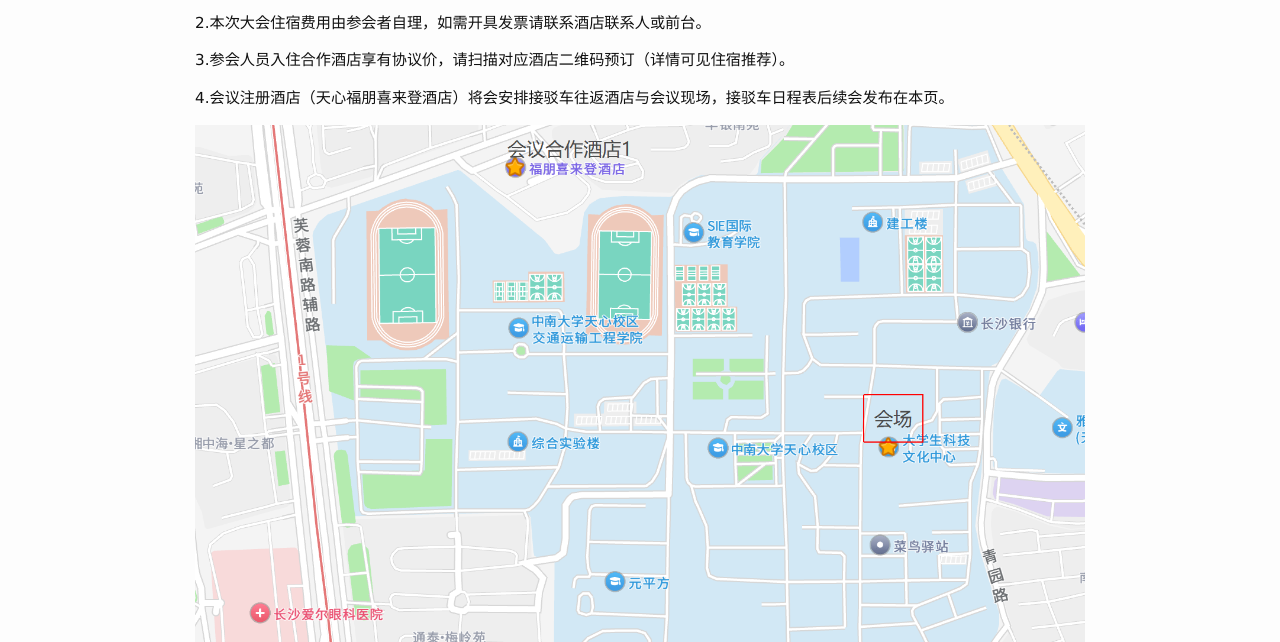
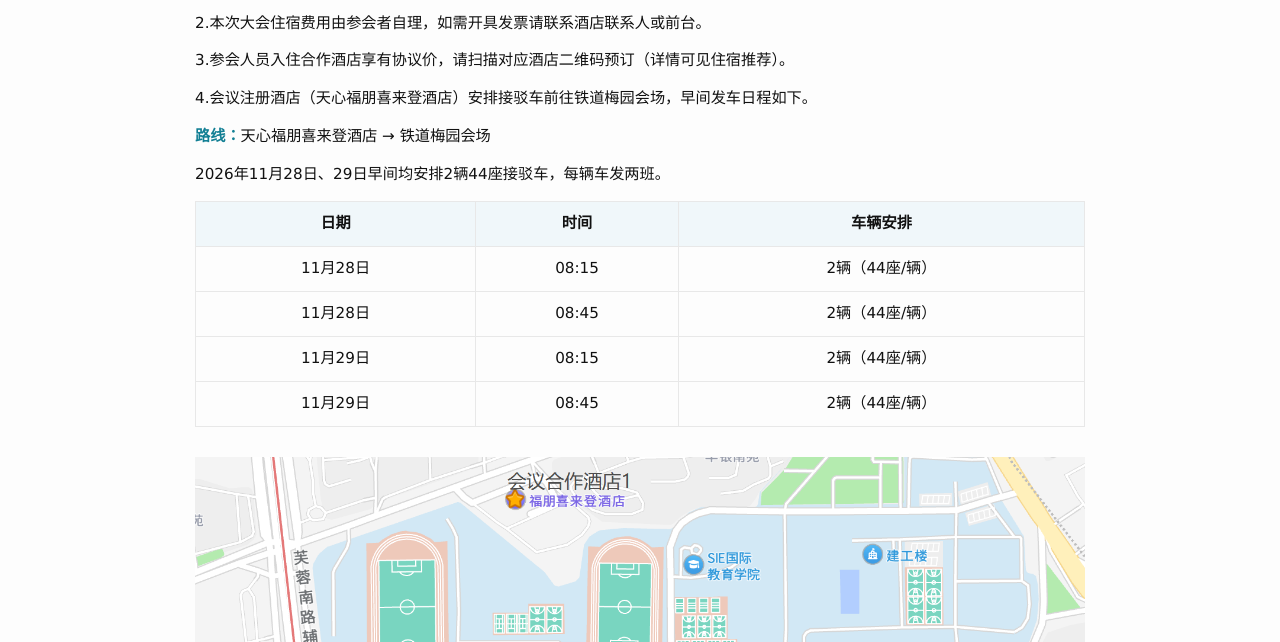
Before and after one commit to Chinasys-winter-2026/Chinasys-winter-2026.github.io, a plain HTML site: page neighbor.html in a window 1280 px wide. Shown: the part 158-800 px from the top of the page. Drawn offline with Linux system fonts and the light colour scheme; a web font is replaced by a local one.

Commit message:
接驳车

```diff
--- a/neighbor.html
+++ b/neighbor.html
@@ -91,6 +91,20 @@
                 background: #f0f7fa;
                 line-height: 1.8;
             }
+            .shuttle-table {
+                width: 100%;
+                margin-bottom: 2em;
+                border-collapse: collapse;
+            }
+            .shuttle-table th,
+            .shuttle-table td {
+                padding: 0.7em;
+                border: 1px solid #e8e8e8;
+                text-align: center;
+            }
+            .shuttle-table thead {
+                background: #f0f7fa;
+            }
             @media screen and (max-width: 640px) {
                 .hotel-table {
                     width: 100%;
@@ -133,7 +147,27 @@
         <p>1.本次大会合作酒店预留房间有限，建议各位参会学者尽早预定酒店，做好出行安排。</p>
         <p>2.本次大会住宿费用由参会者自理，如需开具发票请联系酒店联系人或前台。</p>
         <p>3.参会人员入住合作酒店享有协议价，请扫描对应酒店二维码预订（详情可见住宿推荐）。</p>
-        <p>4.会议注册酒店（天心福朋喜来登酒店）将会安排接驳车往返酒店与会议现场，接驳车日程表后续会发布在本页。</p>
+        <p>4.会议注册酒店（天心福朋喜来登酒店）安排接驳车前往铁道梅园会场，早间发车日程如下。</p>
+
+        <section aria-labelledby="shuttle-title">
+          <p><strong>路线：</strong>天心福朋喜来登酒店 → 铁道梅园会场</p>
+          <p>2026年11月28日、29日早间均安排2辆44座接驳车，每辆车发两班。</p>
+          <table class="shuttle-table" aria-labelledby="shuttle-title">
+            <thead>
+              <tr>
+                <th scope="col">日期</th>
+                <th scope="col">时间</th>
+                <th scope="col">车辆安排</th>
+              </tr>
+            </thead>
+            <tbody>
+              <tr><td>11月28日</td><td>08:15</td><td>2辆（44座/辆）</td></tr>
+              <tr><td>11月28日</td><td>08:45</td><td>2辆（44座/辆）</td></tr>
+              <tr><td>11月29日</td><td>08:15</td><td>2辆（44座/辆）</td></tr>
+              <tr><td>11月29日</td><td>08:45</td><td>2辆（44座/辆）</td></tr>
+            </tbody>
+          </table>
+        </section>
 
         <!-- 会议酒店图片 -->
         <div style="max-width:100%; display:block; margin: 0 auto 2em;">
```
Also changed, not shown: index.html (+1 -0 lines), .manual-proof-recheck-20261124/printed-10.png (added), .manual-proof-recheck-20261124/printed-14.png (added), .manual-proof-recheck-20261124/printed-17.png (added), 8 other files.
